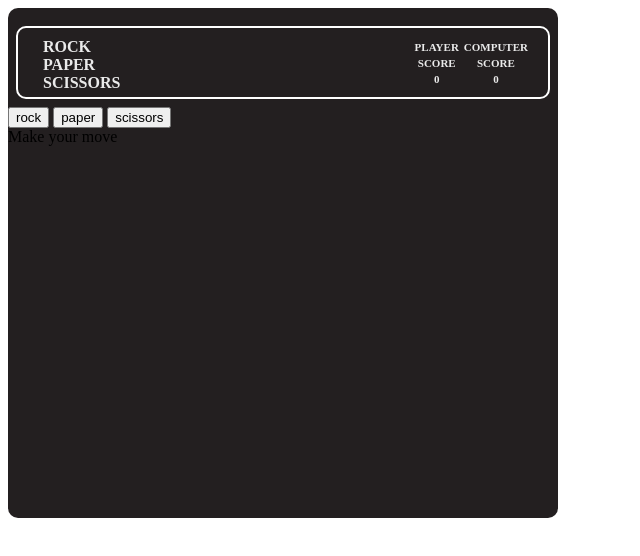
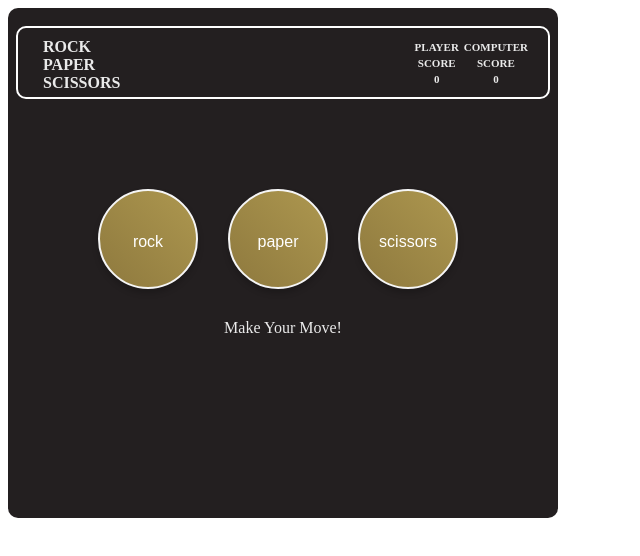
Before and after one commit to BerylCAtieno/rock-paper-scissors, a plain HTML site: page index.html in a window 1280 px wide. Shown: the whole page, without its empty margins (0-640 px from the left). Drawn offline with Linux system fonts and the light colour scheme.

Commit message:
game interface complete

```diff
--- a/index.html
+++ b/index.html
@@ -33,7 +33,7 @@
             <button>paper</button>
             <button>scissors</button>
         </div>
-        <span>Make your move</span>
+        <div class="player-action">Make Your Move!</div>
     </div>
 </body>
 </html>
--- a/styles.css
+++ b/styles.css
@@ -56,3 +56,35 @@
     align-items: center;
     gap: 4px;
 }
+
+.game-buttons button {
+    width: 100px; /* Equal width and height for the circle */
+            height: 100px;
+            border-radius: 50%; /* This makes the button a circle */
+            border: none;
+            cursor: pointer;
+            color: white; /* Text color */
+            font-size: 16px;
+            font-weight: 500;
+            text-align: center;
+            line-height: 100px; /* Vertically center the text */
+            background: linear-gradient(45deg, #8e793e, #ad974f); /* Gradient */
+            box-shadow: 0 4px 6px rgba(0, 0, 0, 0.2); /* Optional shadow for depth */
+            transition: transform 0.3s ease;
+            border: 2px solid whitesmoke;
+}
+
+.game-buttons {
+    display: flex;
+    justify-content: space space-between;
+    align-items: center;
+    gap: 30px;
+    margin-left: 90px;
+    margin-top: 90px;
+}
+
+.player-action {
+    color: #eaeaea;
+    margin-top: 30px;
+    text-align: center;
+}
```
